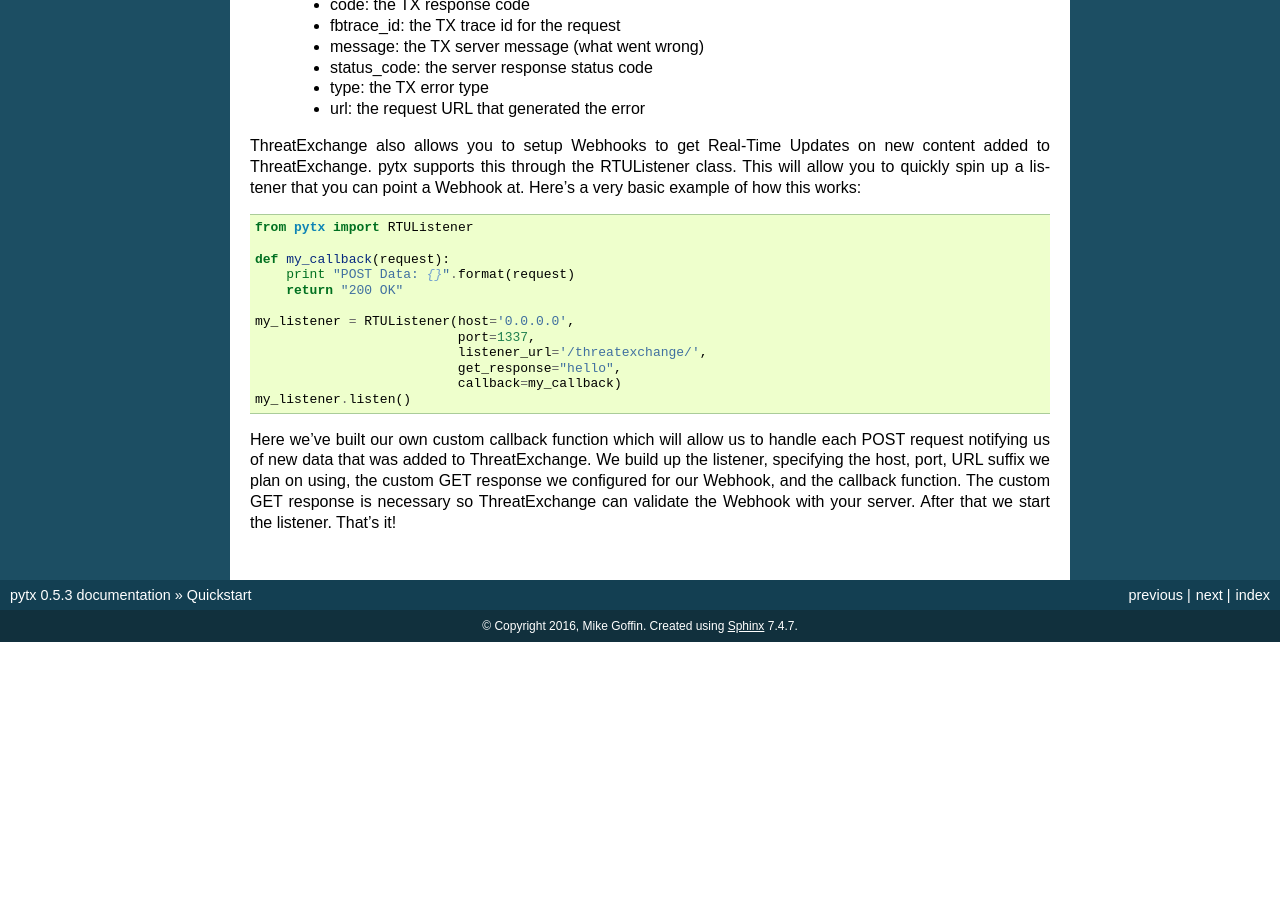
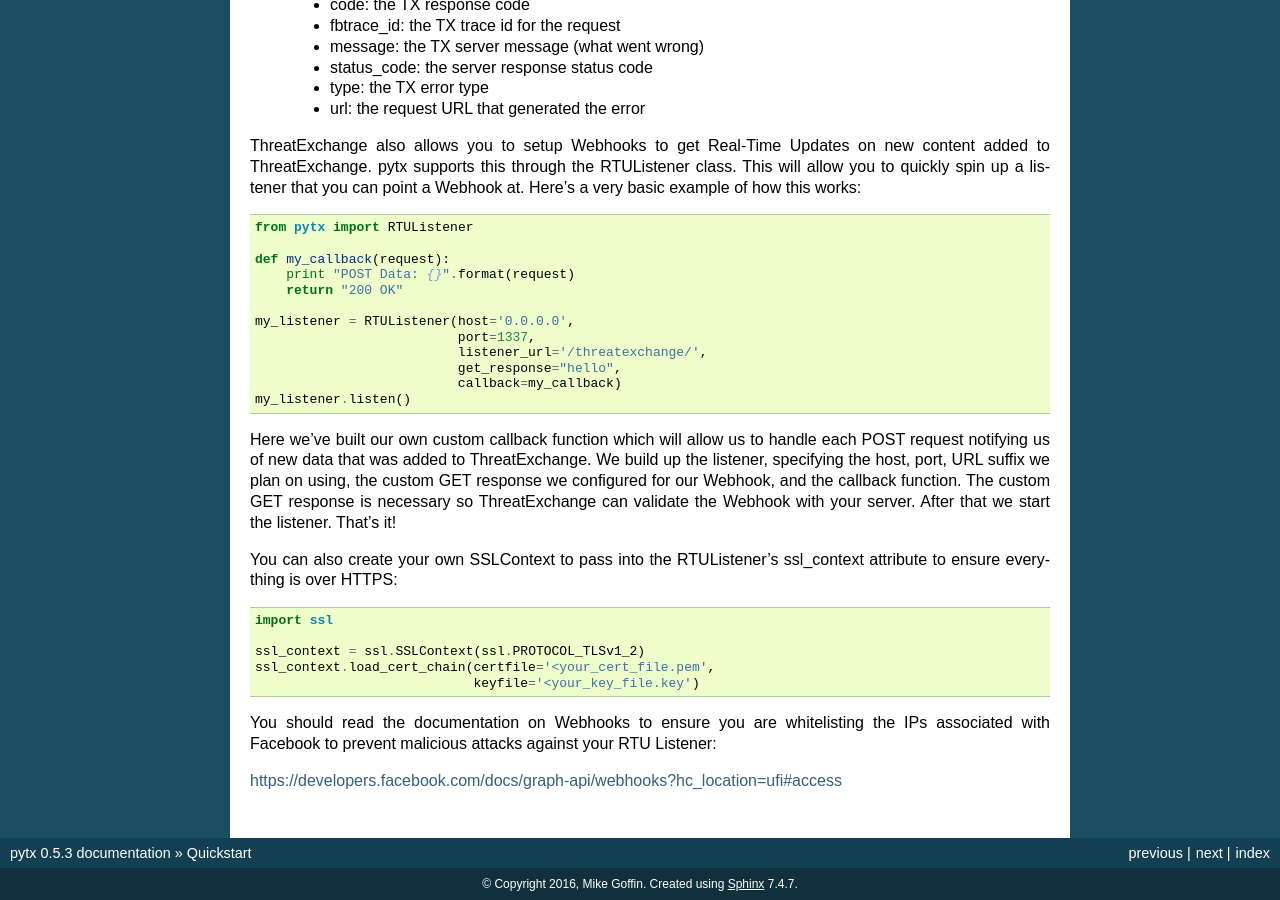
Before and after one commit to facebook/ThreatExchange, a Sphinx documentation site: the page built from pytx/docs/quickstart.rst, in a window 1280 px wide and 900 px high, scrolled down 3831 px. Built offline with Sphinx 7.4.7, drawn with Linux system fonts in a browser that asks for light colours; before the commit the page ends 4473 px from its top, so only the background shows below that.

Commit message:
Add SSL/TLS support for the RTUListener.

```diff
--- a/pytx/docs/quickstart.rst
+++ b/pytx/docs/quickstart.rst
@@ -297,3 +297,20 @@ build up the listener, specifying the host, port, URL suffix we plan on using,
 the custom GET response we configured for our Webhook, and the callback
 function. The custom GET response is necessary so ThreatExchange can validate
 the Webhook with your server. After that we start the listener. That's it!
+
+You can also create your own SSLContext to pass into the RTUListener's
+ssl_context attribute to ensure everything is over HTTPS:
+
+.. code-block :: python
+
+   import ssl
+
+   ssl_context = ssl.SSLContext(ssl.PROTOCOL_TLSv1_2)
+   ssl_context.load_cert_chain(certfile='<your_cert_file.pem',
+                               keyfile='<your_key_file.key')
+
+You should read the documentation on Webhooks to ensure you are whitelisting the
+IPs associated with Facebook to prevent malicious attacks against your RTU
+Listener:
+
+https://developers.facebook.com/docs/graph-api/webhooks?hc_location=ufi#access
```
Also changed, not shown: 1 other file.
